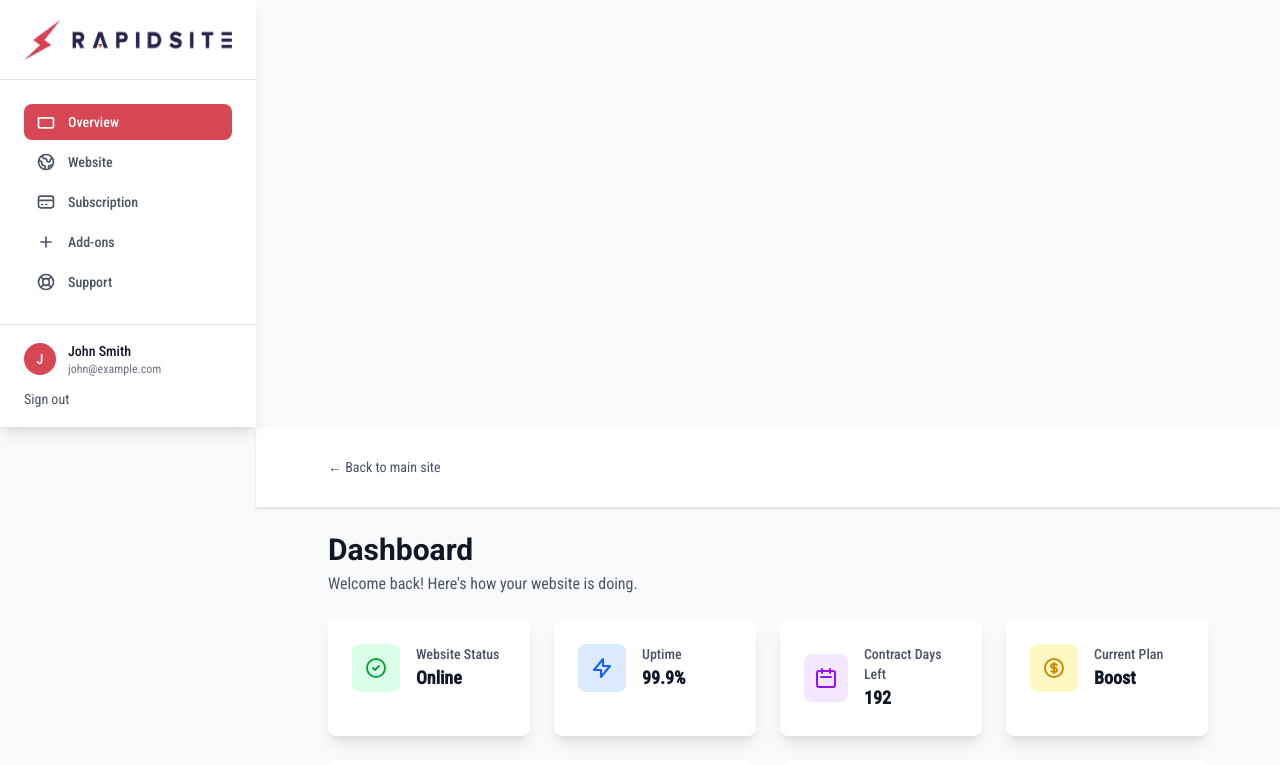
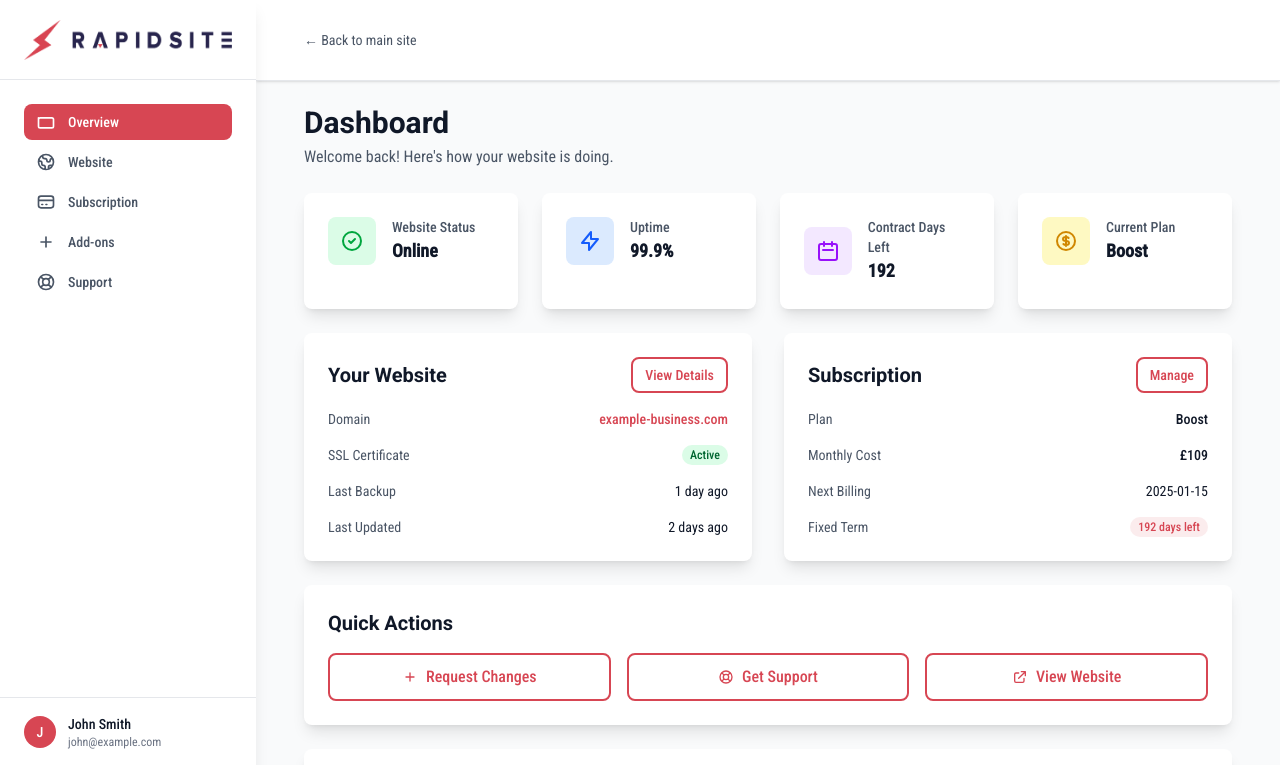
Before and after one commit to NexabyteUK/rapidsite, a React (Vite) app: page /dashboard in a window 1280 px wide. Shown: the top 765 px of the page. Built offline with nearby package versions, Linux system fonts and the light colour scheme.

Commit message:
🐛 fix: resolve dashboard layout alignment issues
- Fix Most Popular badge overlap by increasing margin from mt-4 to mt-6
- Remove container centering from dashboard main content area
- Keep sidebar properly fixed instead of using lg:static
- Align sidebar and main content areas correctly

```diff
--- a/src/pages/dashboard/AddOnsPage.tsx
+++ b/src/pages/dashboard/AddOnsPage.tsx
@@ -128,7 +128,7 @@ const AddOnsPage: React.FC = () => {
                     : addon.popular
                       ? 'border-brand-accent-1 bg-brand-accent-1/5'
                       : 'border-gray-200 bg-white'
-                } hover:shadow-lg transition-shadow ${addon.popular ? 'mt-4' : ''}`}
+                } hover:shadow-lg transition-shadow ${addon.popular ? 'mt-6' : ''}`}
               >
                 {addon.popular && (
                   <div className="absolute -top-3 left-1/2 transform -translate-x-1/2 z-10">
--- a/src/pages/dashboard/DashboardLayout.tsx
+++ b/src/pages/dashboard/DashboardLayout.tsx
@@ -88,7 +88,7 @@ const DashboardLayout: React.FC = () => {
 
       {/* Sidebar */}
       <div className={cn(
-        "fixed inset-y-0 left-0 w-64 bg-white shadow-lg transform transition-transform duration-300 ease-in-out z-50 lg:translate-x-0 lg:static lg:inset-0",
+        "fixed inset-y-0 left-0 w-64 bg-white shadow-lg transform transition-transform duration-300 ease-in-out z-50 lg:translate-x-0",
         sidebarOpen ? "translate-x-0" : "-translate-x-full"
       )}>
         <div className="flex flex-col h-full">
@@ -158,7 +158,7 @@ const DashboardLayout: React.FC = () => {
       <div className="lg:pl-64">
         {/* Top bar */}
         <div className="bg-white shadow-sm border-b border-gray-200">
-          <div className="max-w-container mx-auto px-4 md:px-8 lg:px-[72px]">
+          <div className="px-4 md:px-8 lg:px-12">
             <div className="flex items-center justify-between h-20">
               <button
                 onClick={() => setSidebarOpen(true)}
@@ -182,7 +182,7 @@ const DashboardLayout: React.FC = () => {
         </div>
 
         {/* Page content */}
-        <main className="max-w-container mx-auto px-4 md:px-8 lg:px-[72px] py-6">
+        <main className="px-4 md:px-8 lg:px-12 py-6">
           <Outlet />
         </main>
       </div>
```
